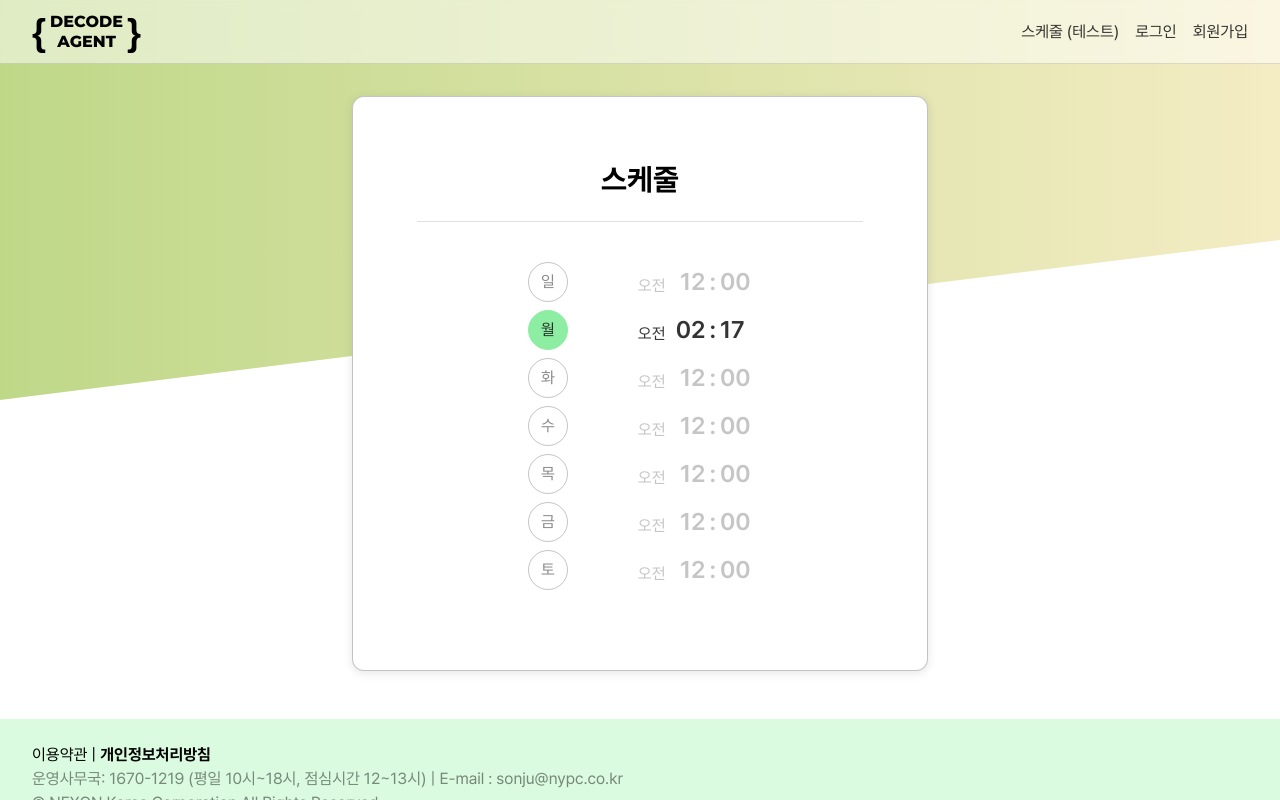
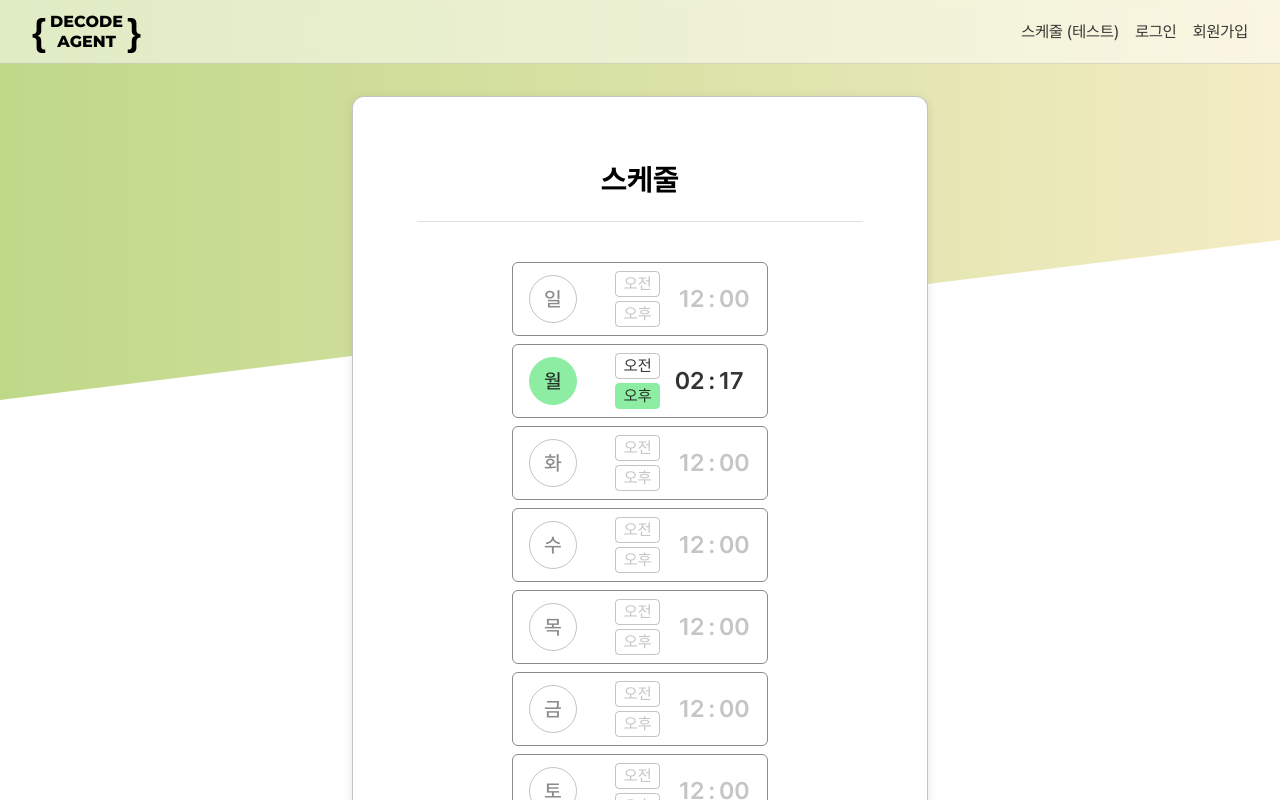
Before and after one commit to NYPC-Decode-Agent/Project-Sonju, a React (Create React App) app in the folder frontend/: page /schedule in a window 1280 px wide. Shown: the top 800 px of the page. Built offline with nearby package versions, Linux system fonts and the light colour scheme.

Commit message:
feat: 스케줄 디자인 개선

```diff
--- a/frontend/src/page/schedule/Schedule.tsx
+++ b/frontend/src/page/schedule/Schedule.tsx
@@ -9,6 +9,13 @@ interface IScheduleDayButtonProps {
   activated: boolean;
   text: string;
   onClick?: () => void;
+}
+
+interface IScheduleAmpmButtonProps {
+  type: boolean;
+  activated: boolean;
+  time: number;
+  onChange: (time: number) => void;
 }
 
 interface IScheduleDayTimeProps {
@@ -34,7 +41,7 @@ const ScheduleDayButton = ({
   onClick,
 }: IScheduleDayButtonProps) => (
   <button
-    className={`inline-flex w-10 h-10 items-center justify-center rounded-full border transition ${
+    className={`inline-flex w-12 h-12 text-xl font-medium items-center justify-center rounded-full border transition ${
       !activated
         ? "text-gray-light border-gray-lighter hover:text-gray-medium hover:bg-secondary-900 hover:border-secondary-900"
         : "text-gray-dark border-secondary-850 bg-secondary-850"
@@ -45,20 +52,31 @@ const ScheduleDayButton = ({
   </button>
 );
 
+const ScheduleAmpmButton = ({ type, activated, time, onChange }: IScheduleAmpmButtonProps) => (
+  <button
+    className={`mr-1 border rounded transition px-2 py-1 leading-4 ${
+      !activated
+      ? "border-gray-lighter"
+      : (time < half) !== type
+        ? "border-gray-lighter hover:text-gray-medium hover:bg-secondary-900 hover:border-secondary-900 active:border-secondary-800 active:bg-secondary-800"
+        : "text-gray-dark border-secondary-850 bg-secondary-850 "
+    }`}
+    onClick={() => activated && (time < half) !== type && onChange(revAmpm(time))}
+  >{!type ? "오전" : "오후"}</button>
+);
+
 const ScheduleDayTime = ({
   activated,
   time,
   onChange,
 }: IScheduleDayTimeProps) => (
   <div
-    className={`inline-flex items-end gap-1 ${!activated ? "text-gray-lighter" : "text-gray-dark"}`}
+    className={`inline-flex items-center gap-1 ${!activated ? "text-gray-lighter" : "text-gray-dark"}`}
   >
-    <button
-      className="mr-1 hover:underline"
-      onClick={() => onChange(revAmpm(time))}
-    >
-      {time < half ? "오전" : "오후"}
-    </button>
+    <div className="inline-flex flex-col px-1 gap-1">
+      <ScheduleAmpmButton type={false} activated={activated} time={time} onChange={onChange} />
+      <ScheduleAmpmButton type={true} activated={activated} time={time} onChange={onChange} />
+    </div>
     <input
       className="w-8 text-2xl font-semibold text-right outline-none"
       type="text"
@@ -123,9 +141,9 @@ export const Schedule = ({ schedule: initialSchedule }: IScheduleProps) => {
   return (
     <Main>
       <SmallPage header="스케줄">
-        <div className="flex flex-col w-56 mx-auto items-center justify-between gap-2">
+        <div className="flex flex-col mx-auto items-center justify-between gap-2">
           {schedule.map((time, i) => (
-            <div className="flex w-full items-center justify-between">
+            <div className="flex w-64 items-center justify-between rounded-md px-4 py-2 border border-gray-light">
               <ScheduleDayButton
                 activated={time >= 0}
                 text={dayString[i]}
```
